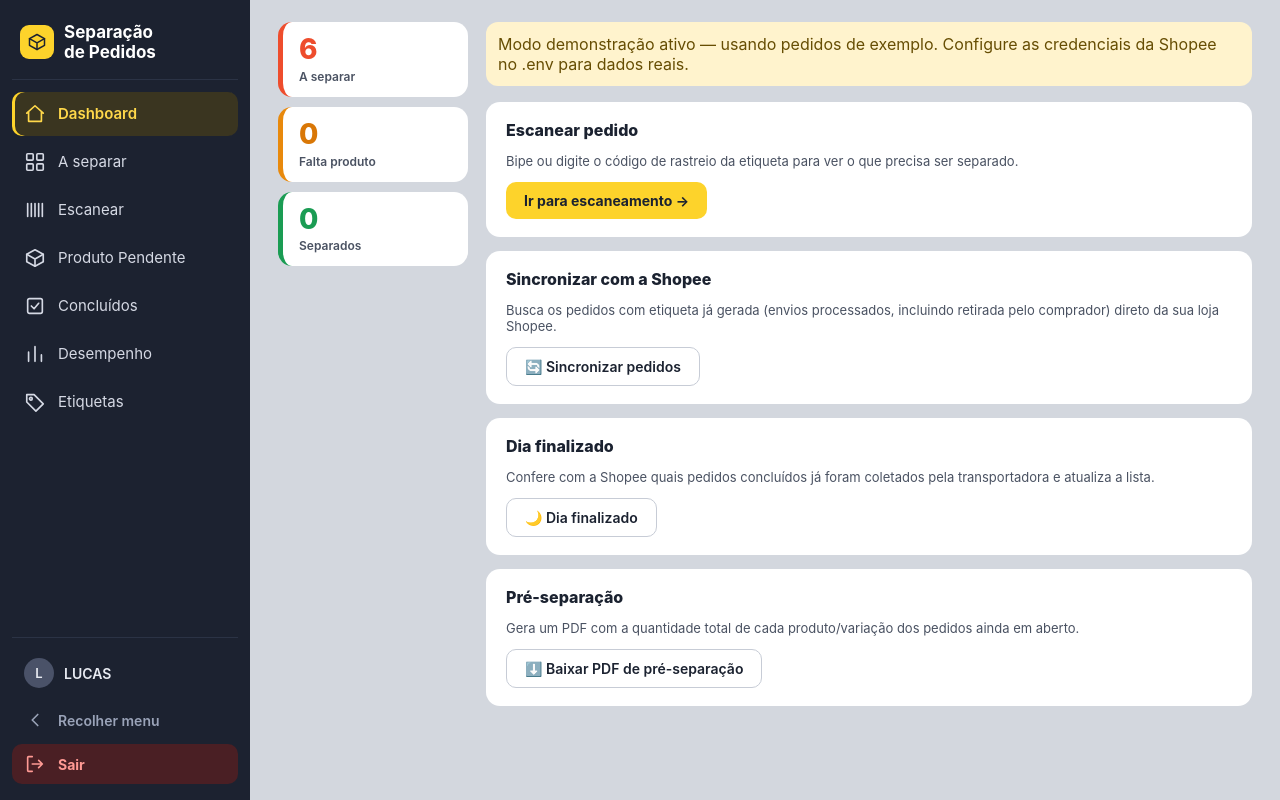
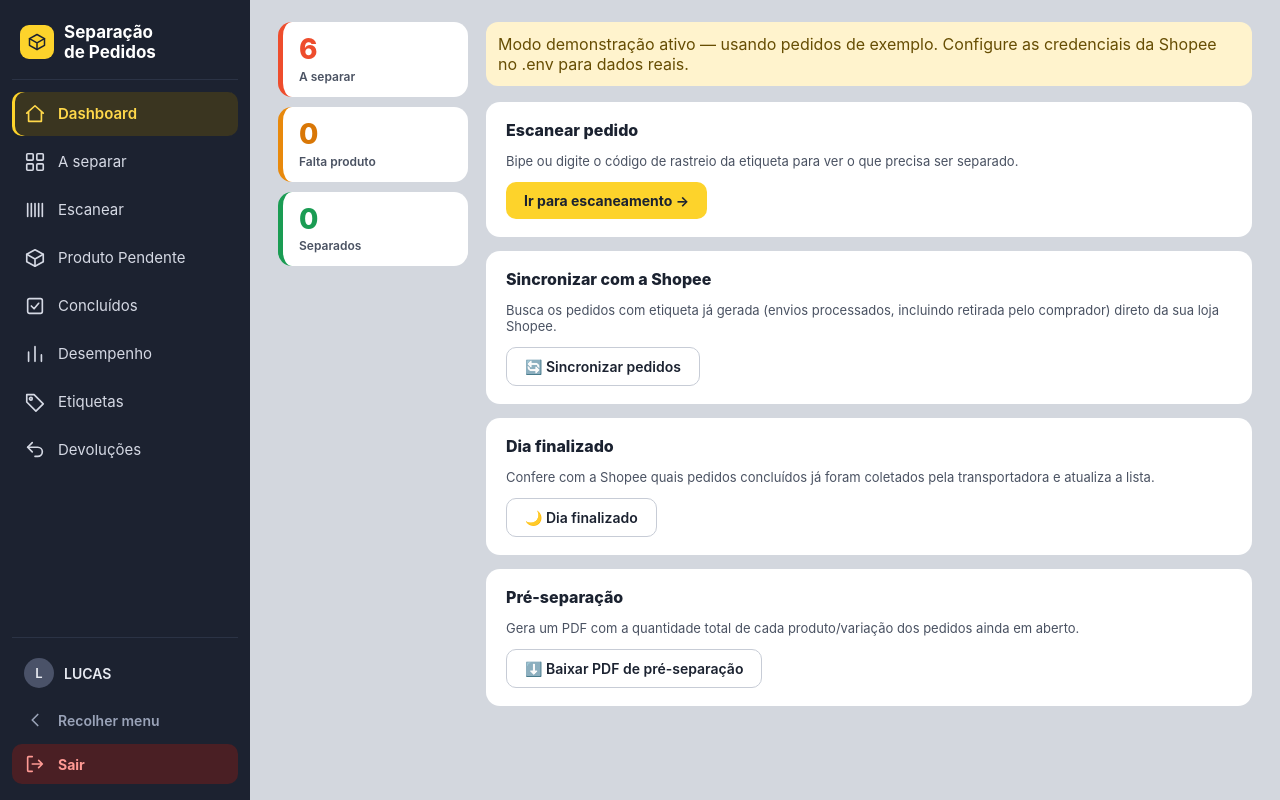
Before and after one commit to Lucasgomesdss/shopee-dashboard, a Flask app: page / in a window 1280 px wide. Run offline with Flask 3, Linux system fonts and the light colour scheme; the visitor is signed in with stand-in values (Sample User, id 1); data comes from the database, SQL or seed files in the repository; data that the repository does not hold is empty.

Commit message:
Devoluções: item no menu (base.html)
Added a link for 'Devoluções' panel for specific employees.

```diff
--- a/templates/base.html
+++ b/templates/base.html
@@ -21,6 +21,7 @@
     <a href="{{ url_for('completed_tab') }}"{% if request.endpoint == 'completed_tab' %} class="on"{% endif %}><svg class="v2-ic" viewBox="0 0 24 24" fill="none" stroke="currentColor" stroke-width="1.8" stroke-linecap="round" stroke-linejoin="round" aria-hidden="true"><rect x="4" y="4" width="16" height="16" rx="2"/><path d="M8 12l3 3 5-6"/></svg><span class="v2-txt">Concluídos</span></a>
     <a href="{{ url_for('desempenho.painel') }}"{% if request.endpoint == 'desempenho.painel' %} class="on"{% endif %}><svg class="v2-ic" viewBox="0 0 24 24" fill="none" stroke="currentColor" stroke-width="1.8" stroke-linecap="round" stroke-linejoin="round" aria-hidden="true"><path d="M5 20V10M12 20V4M19 20v-7"/></svg><span class="v2-txt">Desempenho</span></a>
     <a href="{{ url_for('lotes.painel') }}"{% if request.endpoint == 'lotes.painel' %} class="on"{% endif %}><svg class="v2-ic" viewBox="0 0 24 24" fill="none" stroke="currentColor" stroke-width="1.8" stroke-linecap="round" stroke-linejoin="round" aria-hidden="true"><path d="M3 12V4h8l10 10-8 8z"/><circle cx="7.5" cy="8.5" r="1.5"/></svg><span class="v2-txt">Etiquetas</span></a>
+    {% if employee_name in ('JULIANA', 'LUCAS') %}<a href="{{ url_for('devolucoes.painel') }}"{% if request.endpoint == 'devolucoes.painel' %} class="on"{% endif %}><svg class="v2-ic" viewBox="0 0 24 24" fill="none" stroke="currentColor" stroke-width="1.8" stroke-linecap="round" stroke-linejoin="round" aria-hidden="true"><path d="M9 14L4 9l5-5"/><path d="M4 9h11a5 5 0 0 1 0 10h-3"/></svg><span class="v2-txt">Devoluções</span></a>{% endif %}
   </nav>
   <div class="v2-foot">
     {% if employee_name %}<div class="v2-user"><span class="v2-av">{{ employee_name[:1] }}</span><span class="v2-txt">{{ employee_name }}</span></div>{% endif %}
```
